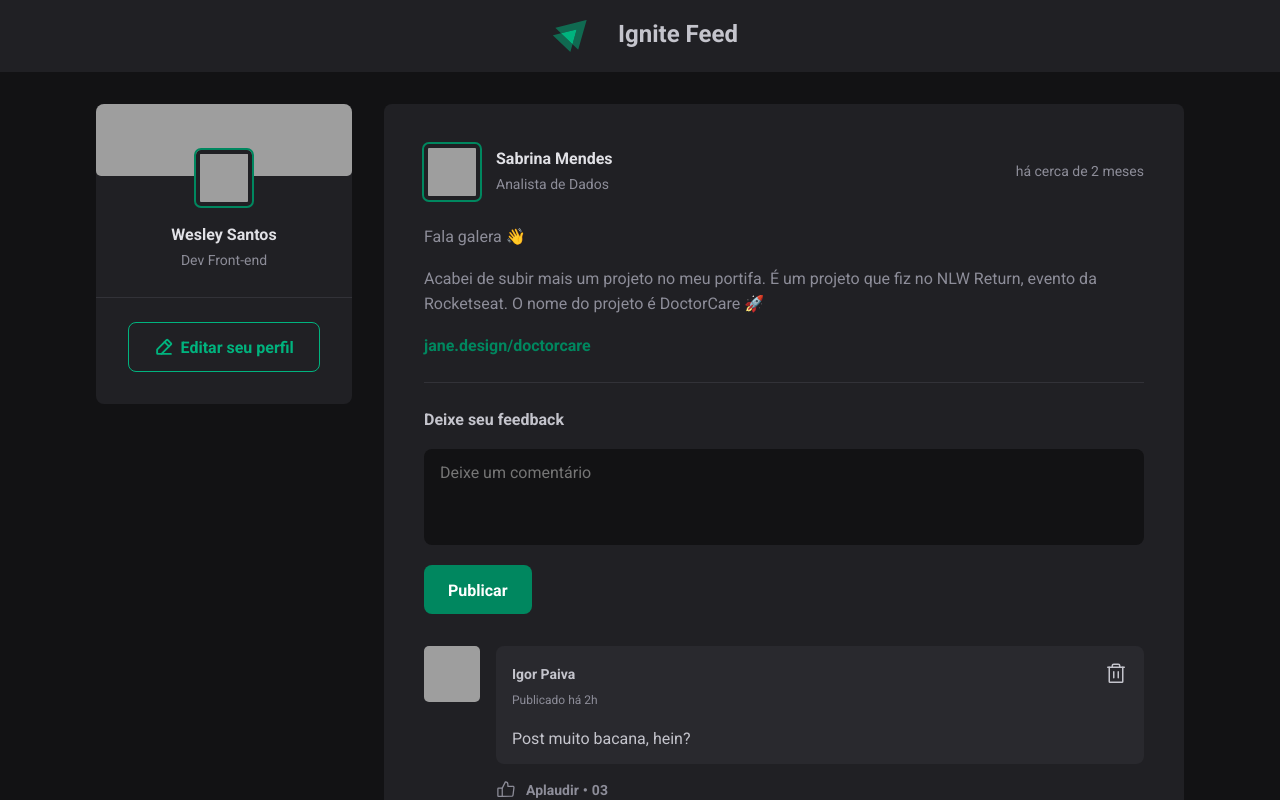
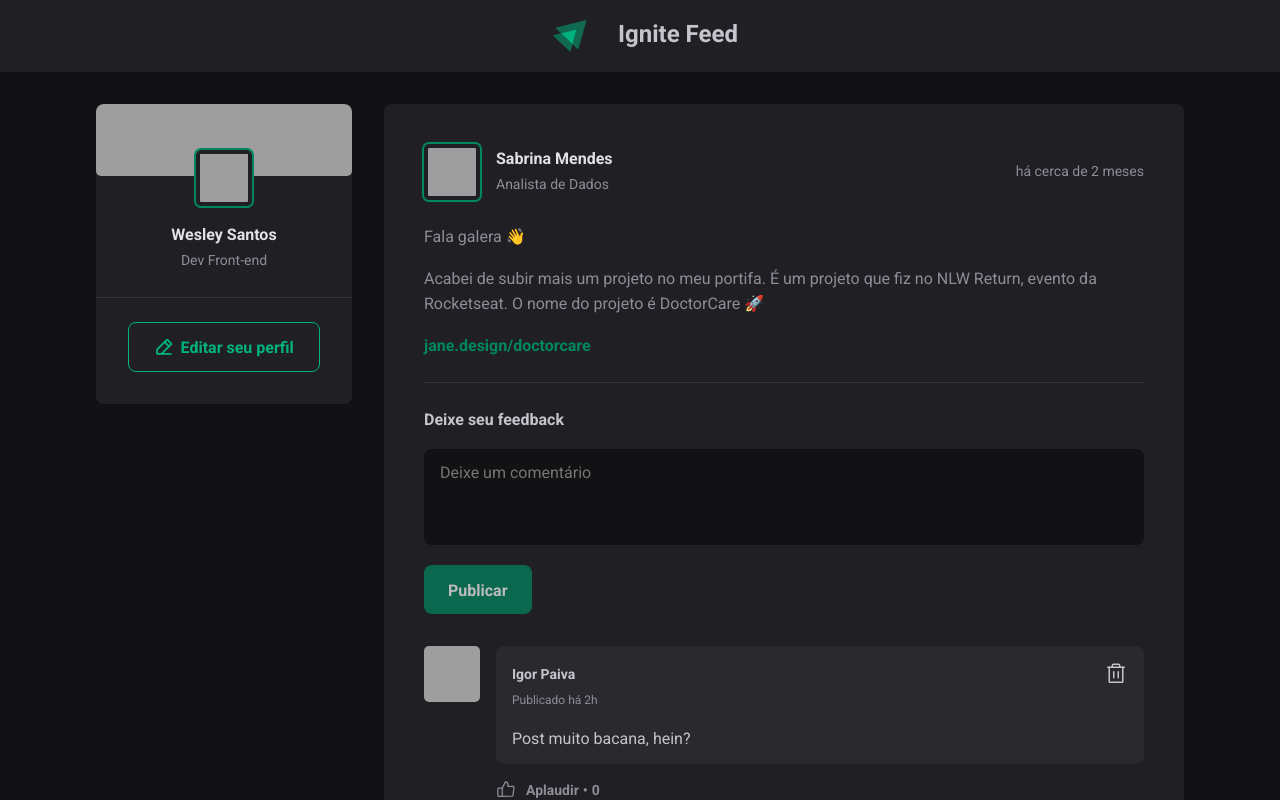
Before and after one commit to wesleysan7os/react-fundamentals, a React (Vite) app: page / in a window 1280 px wide. Shown: the top 800 px of the page. Built offline with nearby package versions, Linux system fonts and the light colour scheme; grey boxes are pictures that could not be loaded.

Commit message:
feat: like count & textarea validation

```diff
--- a/src/components/Comment.jsx
+++ b/src/components/Comment.jsx
@@ -1,11 +1,18 @@
-import { Avatar } from "./index.js";
+import { useState } from "react";
 import { ThumbsUp, Trash } from "phosphor-react";
 
+import { Avatar } from "./index.js";
 import styles from "./Comment.module.css";
 
 export const Comment = ({ content, onCommentDelete }) => {
+  const [likeCount, setLikeCount] = useState(0);
+
   function handleCommentDelete() {
     onCommentDelete(content);
+  }
+
+  function handleCommentLike() {
+    setLikeCount(likeCount + 1);
   }
 
   return (
@@ -29,11 +36,11 @@ export const Comment = ({ content, onCommentDelete }) => {
         </div>
 
         <footer>
-          <button>
+          <button onClick={handleCommentLike}>
             <ThumbsUp size={20} />
             <span>Aplaudir</span>
           </button>
-          <span>03</span>
+          <span>{likeCount}</span>
         </footer>
       </div>
     </article>
--- a/src/components/Post.jsx
+++ b/src/components/Post.jsx
@@ -28,6 +28,7 @@ export const Post = ({ author, content, publishedAt }) => {
   }
 
   function handleNewCommentChange(event) {
+    event.target.setCustomValidity("");
     setNewCommentText(event.target.value);
   }
 
@@ -37,6 +38,12 @@ export const Post = ({ author, content, publishedAt }) => {
     });
     setComments(commentsWithoutDeletedOne);
   }
+
+  function handleNewCommentInvalid(event) {
+    event.target.setCustomValidity("Esse campo é obrigatório!");
+  }
+
+  const isNewCommentEmpty = newCommentText.length === 0;
 
   return (
     <article className={styles.post}>
@@ -77,10 +84,14 @@ export const Post = ({ author, content, publishedAt }) => {
           placeholder="Deixe um comentário"
           value={newCommentText}
           onChange={handleNewCommentChange}
+          onInvalid={handleNewCommentInvalid}
+          required
         />
 
         <footer>
-          <button type="submit">Publicar</button>
+          <button type="submit" disabled={isNewCommentEmpty}>
+            Publicar
+          </button>
         </footer>
       </form>
 
--- a/src/components/Post.module.css
+++ b/src/components/Post.module.css
@@ -1,5 +1,5 @@
 .post {
-	background: var(--gray-800);
+  background: var(--gray-800);
   padding: 2.5rem;
   border-radius: 8px;
 }
@@ -23,7 +23,8 @@
   display: block;
 }
 
-.author span, time {
+.author span,
+time {
   font-size: 0.875rem;
   line-height: 1.6rem;
   color: var(--gray-400);
@@ -80,7 +81,7 @@
   max-height: 0;
 }
 
-.commentForm button[type=submit] {
+.commentForm button[type="submit"] {
   padding: 1rem 1.5rem 0.875rem;
   border-radius: 8px;
   text-decoration: none;
@@ -94,9 +95,14 @@
   transition: background-color 0.2s;
 }
 
-.commentForm button[type=submit]:hover {
+.commentForm button[type="submit"]:not(:disabled):hover {
   background: var(--green-300);
   color: var(--white);
+}
+
+.commentForm button[type="submit"]:disabled {
+  opacity: 0.7;
+  cursor: not-allowed;
 }
 
 .commentList {
```
